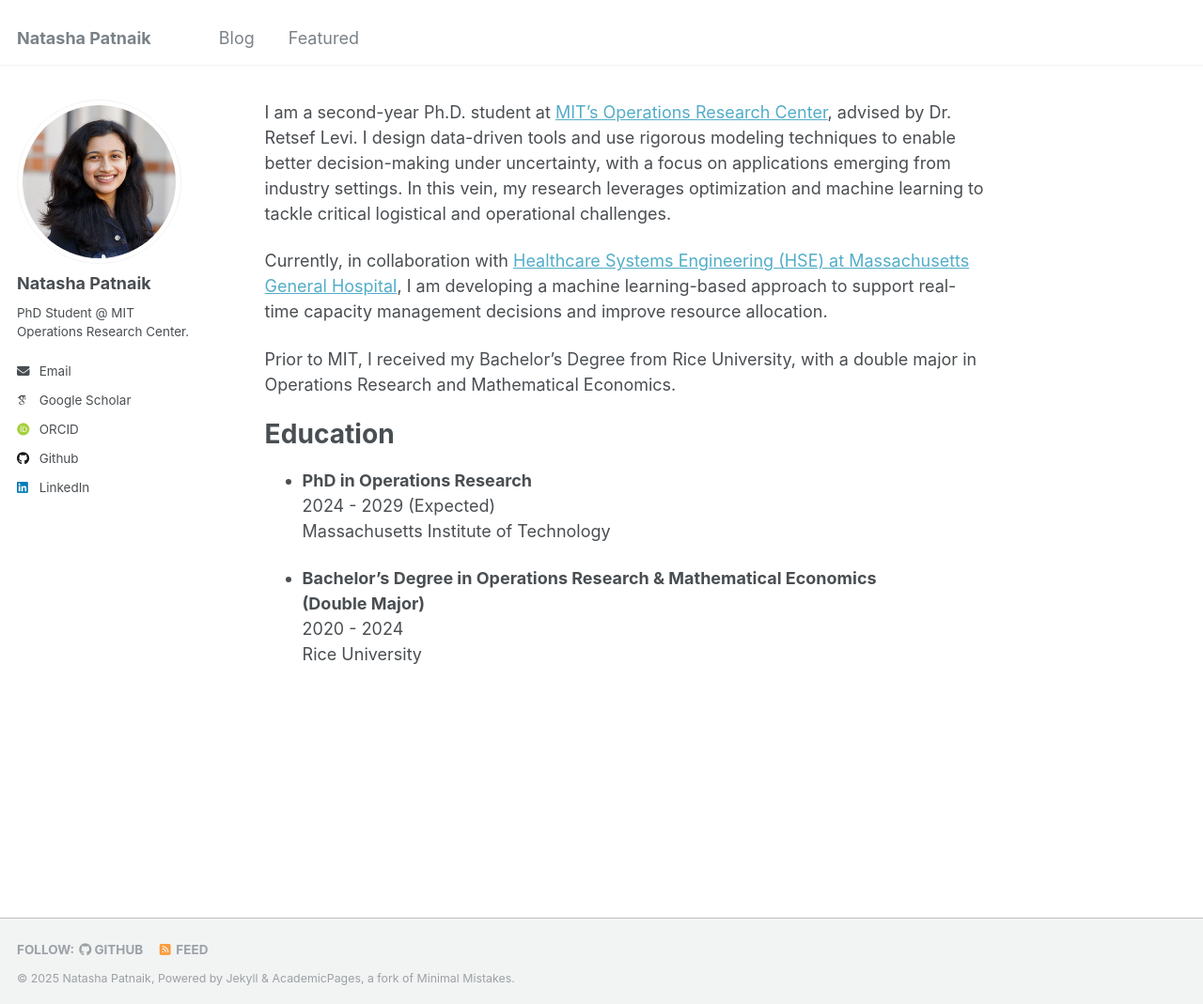
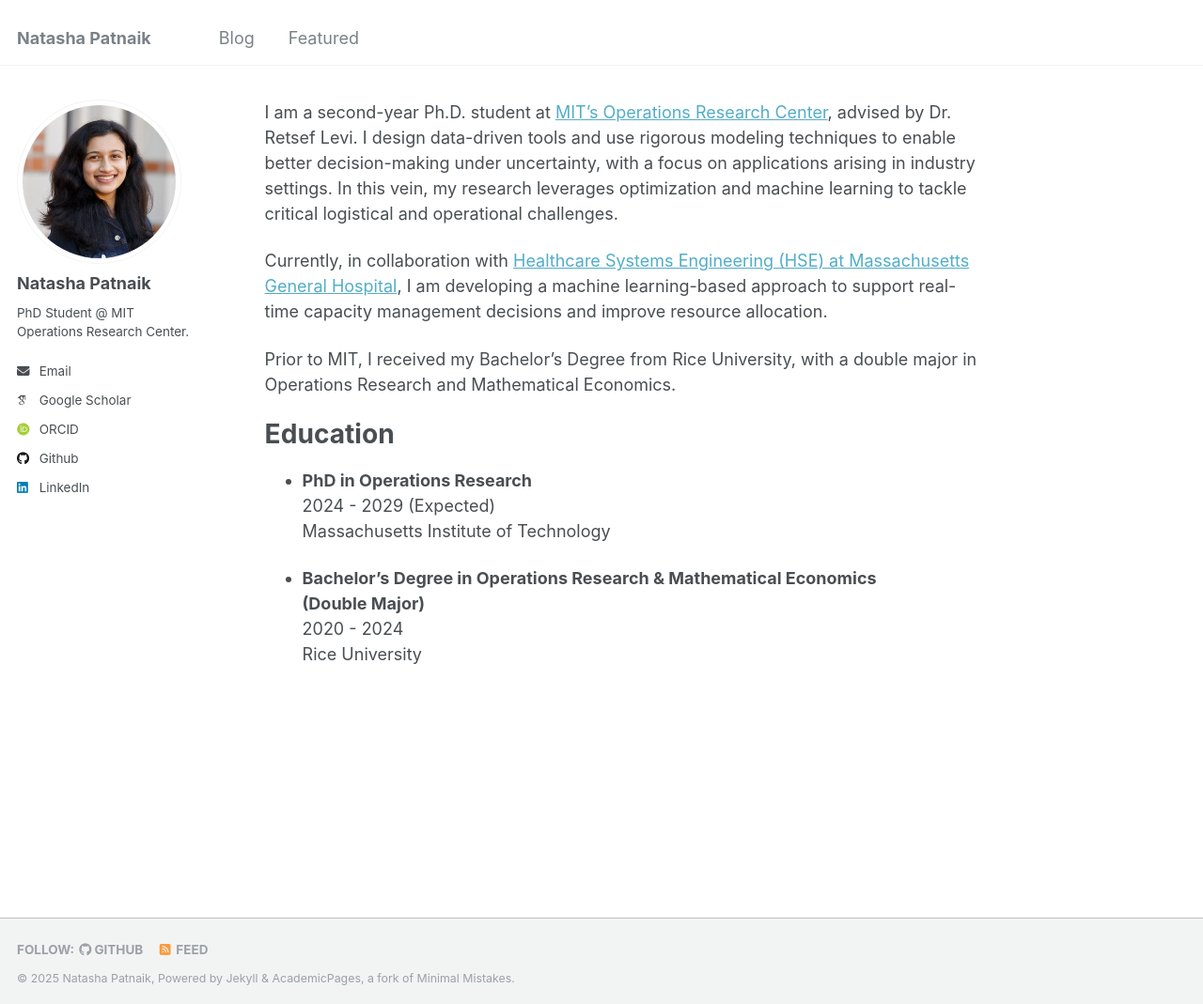
Before and after one commit to natasha-patnaik-321/natasha-patnaik-321.github.io, a Jekyll site: the page built from _pages/about.md, in a window 1280 px wide and 1069 px high. Shown: the whole window at 94% size. Built offline with Jekyll 4.4.1, drawn with Linux system fonts in a browser that asks for light colours; some web fonts are replaced.

Commit message:
Update about.md

```diff
--- a/_pages/about.md
+++ b/_pages/about.md
@@ -6,7 +6,7 @@ redirect_from:
   - /about.html
 ---
 
-I am a second-year Ph.D. student at [MIT's Operations Research Center](https://orc.mit.edu/), advised by Dr. Retsef Levi. I design data-driven tools and use rigorous modeling techniques to enable better decision-making under uncertainty, with a focus on applications emerging from industry settings. In this vein, my research leverages optimization and machine learning to tackle critical logistical and operational challenges.
+I am a second-year Ph.D. student at [MIT's Operations Research Center](https://orc.mit.edu/), advised by Dr. Retsef Levi. I design data-driven tools and use rigorous modeling techniques to enable better decision-making under uncertainty, with a focus on applications arising in industry settings. In this vein, my research leverages optimization and machine learning to tackle critical logistical and operational challenges.
 
 Currently, in collaboration with [Healthcare Systems Engineering (HSE) at Massachusetts General Hospital](https://www.massgeneral.org/research/healthcare-systems-engineering), I am developing a machine learning-based approach to support real-time capacity management decisions and improve resource allocation.
 
```
